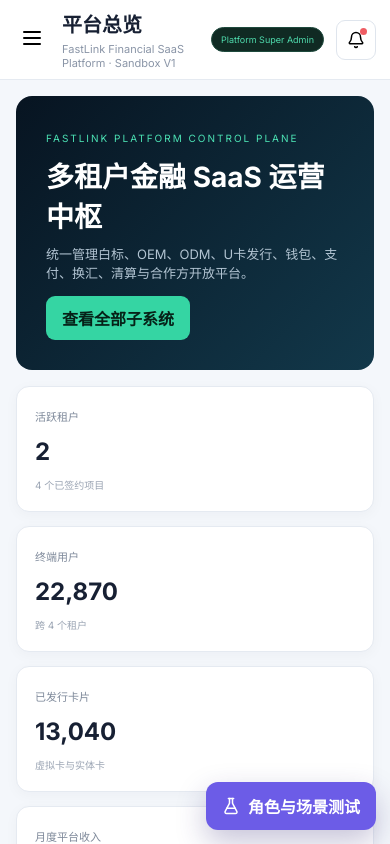
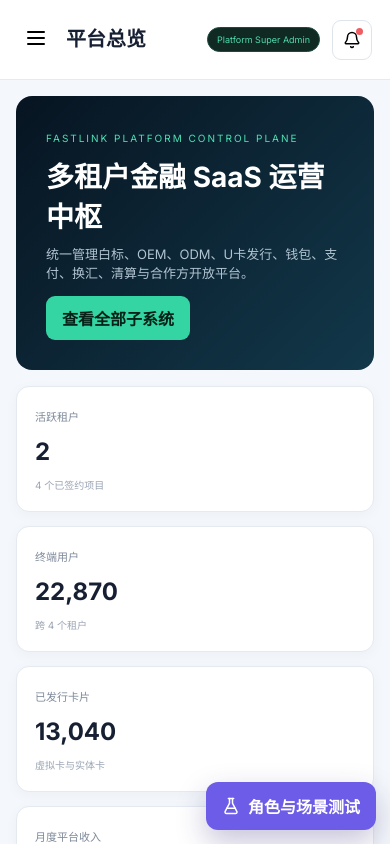
Before and after one commit to xw564477242-cmyk/fastlik-Admin, a React (Vite) app: page / in a window 390 px wide. Both pictures are taken after a click on the button "进入 FastLink Sandbox". Shown: the top 844 px of the page. Built offline with nearby package versions, Linux system fonts and the light colour scheme.

Commit message:
fix: keep Admin topbar readable on medium screens

```diff
--- a/src/main.tsx
+++ b/src/main.tsx
@@ -8,6 +8,7 @@ import './treasury-operations.css'
 import './tenant-operations.css'
 import './white-label-delivery.css'
 import './login.css'
+import './responsive.css'
 
 ReactDOM.createRoot(document.getElementById('root')!).render(
   <React.StrictMode><Root /></React.StrictMode>,
--- /dev/null
+++ b/src/responsive.css
@@ -0,0 +1,39 @@
+@media (max-width: 1180px) {
+  .topbar {
+    padding: 0 18px;
+  }
+
+  .title-wrap {
+    flex: 0 0 auto;
+  }
+
+  .title-wrap > div {
+    min-width: max-content;
+  }
+
+  .title-wrap p {
+    white-space: nowrap;
+  }
+
+  .top-actions {
+    min-width: 0;
+  }
+
+  .search-box {
+    display: none;
+  }
+
+  .tenant-select {
+    max-width: 170px;
+  }
+}
+
+@media (max-width: 760px) {
+  .title-wrap > div {
+    min-width: 0;
+  }
+
+  .title-wrap p {
+    display: none;
+  }
+}
```
Also changed, not shown: 3 other files (tests, documents, lock files or other folders).
